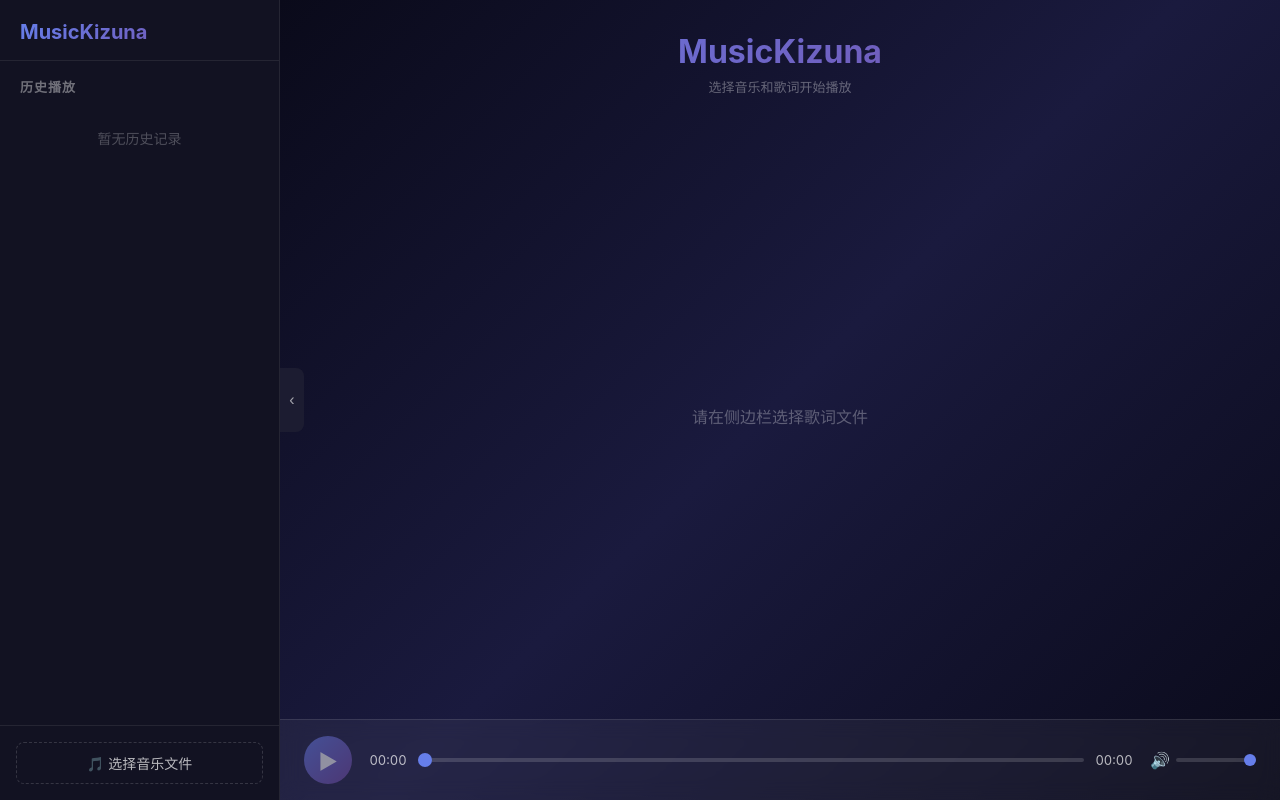
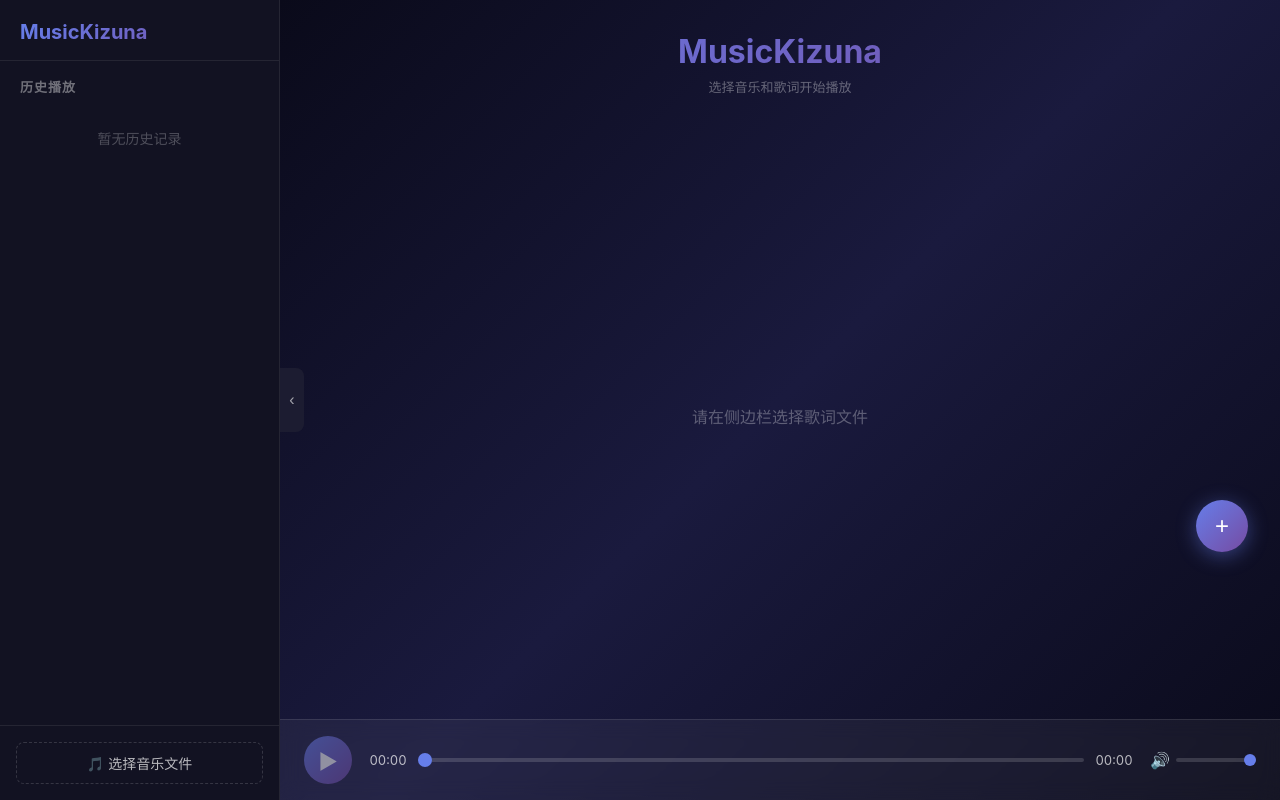
Before and after one commit to BlazeGao/musickizuna_preview, a React (Vite) app: page / in a window 1280 px wide. Built offline with nearby package versions, Linux system fonts and the light colour scheme.

Commit message:
增加单句循环功能

```diff
--- a/src/App.jsx
+++ b/src/App.jsx
@@ -2,6 +2,7 @@ import { useState, useCallback, useEffect, useRef } from 'react'
 import Sidebar from './components/Sidebar'
 import MusicPlayer from './components/MusicPlayer'
 import LyricsDisplay from './components/LyricsDisplay'
+import FloatingActionMenu from './components/FloatingActionMenu'
 import { parseLRC, findCurrentLyricIndex } from './utils/lrcParser'
 import { getHistory, addHistoryEntry, removeHistoryEntry, updateEntryLyrics, reorderHistory } from './utils/historyManager'
 import { cacheAudio, getCachedAudio } from './utils/audioCache'
@@ -16,7 +17,25 @@ export default function App() {
   const [history, setHistory] = useState(() => getHistory())
   const [currentTime, setCurrentTime] = useState(0)
   const [autoPlay, setAutoPlay] = useState(false)
+  const [isPlaying, setIsPlaying] = useState(false)
+  const [singleRepeat, setSingleRepeat] = useState(false)
   const lyricsTextRef = useRef('')
+  const playerRef = useRef(null)
+  const seekLockRef = useRef(false)
+  const singleRepeatRef = useRef(false)
+  const repeatTargetRef = useRef(-1)
+
+  const handleToggleSingleRepeat = useCallback(() => {
+    setSingleRepeat(prev => {
+      singleRepeatRef.current = !prev
+      if (prev) repeatTargetRef.current = -1
+      return !prev
+    })
+  }, [])
+
+  useEffect(() => {
+    repeatTargetRef.current = -1
+  }, [lyrics])
 
   const saveHistory = useCallback((mName, lName, lText) => {
     const updated = addHistoryEntry(mName, '', lName, '', lText)
@@ -115,7 +134,46 @@ export default function App() {
     setCurrentTime(time)
     if (lyrics.length > 0) {
       const idx = findCurrentLyricIndex(lyrics, time)
+
+      if (singleRepeatRef.current) {
+        if (repeatTargetRef.current < 0 || repeatTargetRef.current >= lyrics.length) {
+          repeatTargetRef.current = idx
+        }
+        if (idx !== repeatTargetRef.current) {
+          setCurrentIndex(repeatTargetRef.current)
+          playerRef.current?.seekTo(lyrics[repeatTargetRef.current].time)
+          return
+        }
+      }
+
       setCurrentIndex(idx)
+    } else {
+      repeatTargetRef.current = -1
+      setCurrentIndex(-1)
+    }
+  }, [lyrics])
+
+  const handleTogglePlay = useCallback(() => {
+    playerRef.current?.togglePlay()
+  }, [])
+
+  const handlePrevLyric = useCallback(() => {
+    if (lyrics.length === 0) return
+    const target = currentIndex > 0 ? currentIndex - 1 : 0
+    if (singleRepeatRef.current) repeatTargetRef.current = target
+    playerRef.current?.seekTo(lyrics[target].time)
+  }, [lyrics, currentIndex])
+
+  const handleNextLyric = useCallback(() => {
+    if (lyrics.length === 0) return
+    const target = currentIndex < lyrics.length - 1 ? currentIndex + 1 : lyrics.length - 1
+    if (singleRepeatRef.current) repeatTargetRef.current = target
+    playerRef.current?.seekTo(lyrics[target].time)
+  }, [lyrics, currentIndex])
+
+  const handleSeekFromBar = useCallback((time) => {
+    if (singleRepeatRef.current && lyrics.length > 0) {
+      repeatTargetRef.current = findCurrentLyricIndex(lyrics, time)
     }
   }, [lyrics])
 
@@ -156,7 +214,14 @@ export default function App() {
 
         <LyricsDisplay lyrics={lyrics} currentIndex={currentIndex} />
 
-        <MusicPlayer musicFile={musicFile} onTimeUpdate={handleTimeUpdate} autoPlay={autoPlay} onAutoPlayHandled={() => setAutoPlay(false)} />
+        <MusicPlayer ref={playerRef} musicFile={musicFile} onTimeUpdate={handleTimeUpdate} autoPlay={autoPlay} onAutoPlayHandled={() => setAutoPlay(false)} onPlayingChange={setIsPlaying} onSeek={handleSeekFromBar} />
+
+        <FloatingActionMenu items={[
+          { icon: '▼', label: '下一句', onClick: handleNextLyric },
+          { icon: isPlaying ? '⏸' : '▶', label: isPlaying ? '暂停' : '播放', onClick: handleTogglePlay, active: isPlaying },
+          { icon: '🔂', label: singleRepeat ? '关闭单句循环' : '开启单句循环', onClick: handleToggleSingleRepeat, active: singleRepeat },
+          { icon: '▲', label: '上一句', onClick: handlePrevLyric },
+        ]} />
       </main>
     </div>
   )
--- /dev/null
+++ b/src/components/FloatingActionMenu.css
@@ -0,0 +1,86 @@
+.fab-menu {
+  position: fixed;
+  display: flex;
+  flex-direction: column-reverse;
+  align-items: center;
+  gap: 12px;
+  z-index: 1000;
+}
+
+.fab-toggle {
+  width: 52px;
+  height: 52px;
+  border-radius: 50%;
+  border: none;
+  background: linear-gradient(135deg, #667eea, #764ba2);
+  color: #fff;
+  font-size: 24px;
+  font-weight: 300;
+  cursor: pointer;
+  box-shadow: 0 4px 20px rgba(102, 126, 234, 0.45);
+  transition: transform 0.25s cubic-bezier(0.4, 0, 0.2, 1),
+              box-shadow 0.25s ease;
+  display: flex;
+  align-items: center;
+  justify-content: center;
+}
+
+.fab-toggle:hover {
+  transform: scale(1.08);
+  box-shadow: 0 6px 28px rgba(102, 126, 234, 0.6);
+}
+
+.fab-toggle:active {
+  transform: scale(0.95);
+}
+
+.fab-item {
+  width: 42px;
+  height: 42px;
+  border-radius: 50%;
+  border: 1.5px solid rgba(255, 255, 255, 0.15);
+  background: rgba(20, 20, 50, 0.75);
+  color: rgba(255, 255, 255, 0.85);
+  cursor: pointer;
+  display: flex;
+  align-items: center;
+  justify-content: center;
+  opacity: 0;
+  transform: scale(0.4) translateY(12px);
+  pointer-events: none;
+  transition: opacity 0.22s ease, transform 0.22s cubic-bezier(0.34, 1.56, 0.64, 1),
+              background 0.15s ease, border-color 0.15s ease, box-shadow 0.15s ease;
+  backdrop-filter: blur(12px);
+  box-shadow: 0 2px 10px rgba(0, 0, 0, 0.3);
+}
+
+.fab-item:hover {
+  background: rgba(102, 126, 234, 0.3);
+  border-color: rgba(102, 126, 234, 0.5);
+  box-shadow: 0 2px 16px rgba(102, 126, 234, 0.3);
+}
+
+.fab-item:active {
+  transform: scale(0.9);
+}
+
+.fab-item.active {
+  background: rgba(102, 126, 234, 0.35);
+  border-color: rgba(102, 126, 234, 0.6);
+  box-shadow: 0 0 14px rgba(102, 126, 234, 0.35);
+}
+
+.fab-menu.open .fab-item {
+  opacity: 1;
+  transform: scale(1) translateY(0);
+  pointer-events: auto;
+}
+
+.fab-menu.open .fab-item:nth-child(1) { transition-delay: 0.05s }
+.fab-menu.open .fab-item:nth-child(2) { transition-delay: 0.10s }
+.fab-menu.open .fab-item:nth-child(3) { transition-delay: 0.15s }
+.fab-menu.open .fab-item:nth-child(4) { transition-delay: 0.20s }
+
+.fab-menu:not(.open) .fab-item {
+  transition-delay: 0s;
+}
--- /dev/null
+++ b/src/components/FloatingActionMenu.jsx
@@ -0,0 +1,105 @@
+import { useState, useRef, useCallback } from 'react'
+import './FloatingActionMenu.css'
+
+const DRAG_THRESHOLD = 4
+
+const ChevronUp = () => (
+  <svg width="18" height="18" viewBox="0 0 24 24" fill="none" stroke="currentColor" strokeWidth="2.5" strokeLinecap="round" strokeLinejoin="round">
+    <polyline points="18 15 12 9 6 15" />
+  </svg>
+)
+
+const ChevronDown = () => (
+  <svg width="18" height="18" viewBox="0 0 24 24" fill="none" stroke="currentColor" strokeWidth="2.5" strokeLinecap="round" strokeLinejoin="round">
+    <polyline points="6 9 12 15 18 9" />
+  </svg>
+)
+
+const RepeatOneIcon = () => (
+  <svg width="18" height="18" viewBox="0 0 24 24" fill="none" stroke="currentColor" strokeWidth="2" strokeLinecap="round" strokeLinejoin="round">
+    <polyline points="17 1 21 5 17 9" />
+    <path d="M3 5h14a4 4 0 0 1 0 8h-1" />
+    <polyline points="7 23 3 19 7 15" />
+    <path d="M21 19H7a4 4 0 0 1 0-8h1" />
+    <text x="12" y="14.5" textAnchor="middle" fill="currentColor" stroke="none" fontSize="8" fontWeight="700" fontFamily="sans-serif">1</text>
+  </svg>
+)
+
+const PlayIcon = () => (
+  <svg width="18" height="18" viewBox="0 0 24 24" fill="currentColor">
+    <polygon points="6 3 20 12 6 21" />
+  </svg>
+)
+
+const PauseIcon = () => (
+  <svg width="18" height="18" viewBox="0 0 24 24" fill="currentColor">
+    <rect x="5" y="3" width="4" height="18" rx="1" />
+    <rect x="15" y="3" width="4" height="18" rx="1" />
+  </svg>
+)
+
+const ICONS = { '▲': ChevronUp, '▼': ChevronDown, '⏸': PauseIcon, '▶': PlayIcon, '🔂': RepeatOneIcon }
+
+export default function FloatingActionMenu({ items = [] }) {
+  const [open, setOpen] = useState(false)
+  const [pos, setPos] = useState({ bottom: 32, right: 32 })
+  const dragRef = useRef({ dragging: false, startX: 0, startY: 0, startBottom: 0, startRight: 0, moved: false })
+
+  const handlePointerDown = useCallback((e) => {
+    if (e.button && e.button !== 0) return
+    const d = dragRef.current
+    d.dragging = true
+    d.moved = false
+    d.startX = e.clientX
+    d.startY = e.clientY
+    d.startBottom = pos.bottom
+    d.startRight = pos.right
+
+    const onMove = (ev) => {
+      if (!d.dragging) return
+      const dx = ev.clientX - d.startX
+      const dy = d.startY - ev.clientY
+      if (Math.abs(dx) > DRAG_THRESHOLD || Math.abs(dy) > DRAG_THRESHOLD) d.moved = true
+      setPos({ bottom: Math.max(0, d.startBottom + dy), right: Math.max(0, d.startRight - dx) })
+    }
+
+    const onUp = () => {
+      d.dragging = false
+      window.removeEventListener('pointermove', onMove)
+      window.removeEventListener('pointerup', onUp)
+    }
+
+    window.addEventListener('pointermove', onMove)
+    window.addEventListener('pointerup', onUp)
+  }, [pos])
+
+  const handleToggle = useCallback(() => {
+    if (dragRef.current.moved) return
+    setOpen(o => !o)
+  }, [])
+
+  return (
+    <div className={`fab-menu ${open ? 'open' : ''}`} style={{ bottom: pos.bottom, right: pos.right }}>
+      {items.map((item, i) => {
+        const Icon = ICONS[item.icon]
+        return (
+          <button
+            key={i}
+            className={`fab-item${item.active ? ' active' : ''}`}
+            title={item.label}
+            onClick={(e) => { e.stopPropagation(); item.onClick?.() }}
+          >
+            {Icon ? <Icon /> : item.icon}
+          </button>
+        )
+      })}
+      <button
+        className="fab-toggle"
+        onPointerDown={handlePointerDown}
+        onClick={handleToggle}
+      >
+        {open ? '×' : '+'}
+      </button>
+    </div>
+  )
+}
--- a/src/components/MusicPlayer.jsx
+++ b/src/components/MusicPlayer.jsx
@@ -1,12 +1,34 @@
-import { useState, useRef, useEffect, useCallback } from 'react'
+import { useState, useRef, useEffect, useCallback, forwardRef, useImperativeHandle } from 'react'
 import './MusicPlayer.css'
 
-export default function MusicPlayer({ musicFile, onTimeUpdate, autoPlay, onAutoPlayHandled }) {
+const MusicPlayer = forwardRef(function MusicPlayer({ musicFile, onTimeUpdate, autoPlay, onAutoPlayHandled, onPlayingChange, onSeek }, ref) {
   const audioRef = useRef(null)
   const [isPlaying, setIsPlaying] = useState(false)
   const [currentTime, setCurrentTime] = useState(0)
   const [duration, setDuration] = useState(0)
   const [volume, setVolume] = useState(1)
+
+  const syncPlaying = useCallback((val) => {
+    setIsPlaying(val)
+    onPlayingChange?.(val)
+  }, [onPlayingChange])
+
+  useImperativeHandle(ref, () => ({
+    togglePlay() {
+      const audio = audioRef.current
+      if (!audio) return
+      if (audio.paused) audio.play(); else audio.pause()
+      syncPlaying(!audio.paused)
+    },
+    seekTo(time) {
+      const audio = audioRef.current
+      if (!audio) return
+      audio.currentTime = time
+      setCurrentTime(time)
+    },
+    get isPlaying() { return !audioRef.current?.paused },
+    get currentTime() { return audioRef.current?.currentTime ?? 0 },
+  }))
 
   useEffect(() => {
     const audio = audioRef.current
@@ -16,21 +38,23 @@ export default function MusicPlayer({ musicFile, onTimeUpdate, autoPlay, onAutoP
       setCurrentTime(audio.currentTime)
       onTimeUpdate?.(audio.currentTime)
     }
-    const handleLoadedMetadata = () => {
-      setDuration(audio.duration)
-    }
-    const handleEnded = () => {
-      setIsPlaying(false)
-    }
+    const handleLoadedMetadata = () => setDuration(audio.duration)
+    const handleEnded = () => syncPlaying(false)
+    const handlePlay = () => syncPlaying(true)
+    const handlePause = () => syncPlaying(false)
 
     audio.addEventListener('timeupdate', handleTimeUpdate)
     audio.addEventListener('loadedmetadata', handleLoadedMetadata)
     audio.addEventListener('ended', handleEnded)
+    audio.addEventListener('play', handlePlay)
+    audio.addEventListener('pause', handlePause)
 
     return () => {
       audio.removeEventListener('timeupdate', handleTimeUpdate)
       audio.removeEventListener('loadedmetadata', handleLoadedMetadata)
       audio.removeEventListener('ended', handleEnded)
+      audio.removeEventListener('play', handlePlay)
+      audio.removeEventListener('pause', handlePause)
     }
   }, [musicFile, onTimeUpdate])
 
@@ -38,7 +62,7 @@ export default function MusicPlayer({ musicFile, onTimeUpdate, autoPlay, onAutoP
     const audio = audioRef.current
     if (audio && musicFile) {
       audio.load()
-      setIsPlaying(false)
+      syncPlaying(false)
       setCurrentTime(0)
     }
   }, [musicFile])
@@ -50,7 +74,7 @@ export default function MusicPlayer({ musicFile, onTimeUpdate, autoPlay, onAutoP
         const onCanPlay = () => {
           audio.removeEventListener('canplay', onCanPlay)
           audio.play().then(() => {
-            setIsPlaying(true)
+            syncPlaying(true)
             onAutoPlayHandled?.()
           }).catch(() => {
             onAutoPlayHandled?.()
@@ -67,13 +91,8 @@ export default function MusicPlayer({ musicFile, onTimeUpdate, autoPlay, onAutoP
   const togglePlay = useCallback(() => {
     const audio = audioRef.current
     if (!audio) return
-    if (isPlaying) {
-      audio.pause()
-    } else {
-      audio.play()
-    }
-    setIsPlaying(!isPlaying)
-  }, [isPlaying])
+    if (audio.paused) audio.play(); else audio.pause()
+  }, [])
 
   const handleSeek = (e) => {
     const audio = audioRef.current
@@ -81,6 +100,7 @@ export default function MusicPlayer({ musicFile, onTimeUpdate, autoPlay, onAutoP
     const time = parseFloat(e.target.value)
     audio.currentTime = time
     setCurrentTime(time)
+    onSeek?.(time)
   }
 
   const handleVolume = (e) => {
@@ -135,4 +155,6 @@ export default function MusicPlayer({ musicFile, onTimeUpdate, autoPlay, onAutoP
       </div>
     </div>
   )
-}
+})
+
+export default MusicPlayer
```
